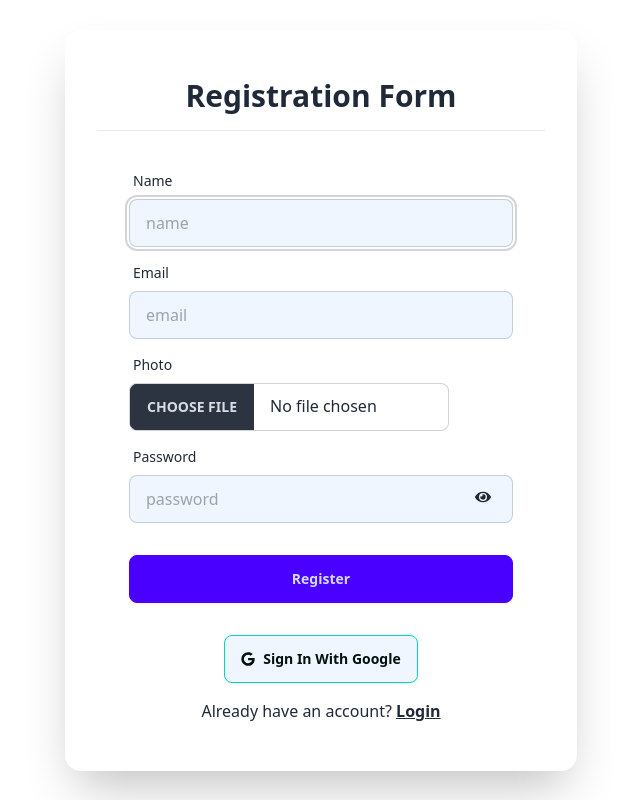
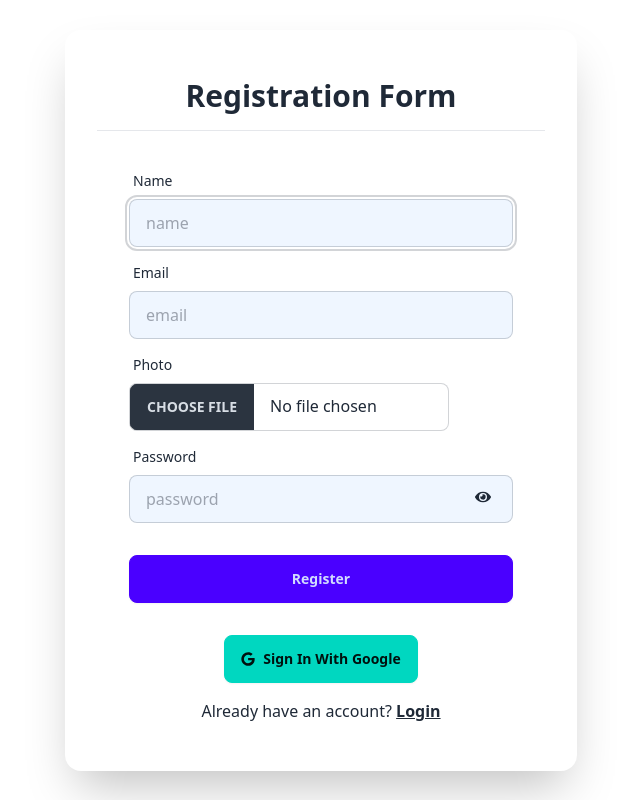
Before and after one commit to NafisUlAlam/Prime-Estates, a React (Vite) app: page /signup in a window 1280 px wide. Shown: the whole page, without its empty margins (319-959 px from the left). Built offline with nearby package versions, Linux system fonts and the light colour scheme; no server answers.

Commit message:
users successfully added to database using axiosPublic

```diff
--- /dev/null
+++ b/src/Components/SocialLogin.jsx
@@ -0,0 +1,53 @@
+import { FaGoogle } from "react-icons/fa";
+import { toast } from "react-toastify";
+import useAuth from "../hooks/useAuth";
+import { useNavigate } from "react-router-dom";
+import useAxiosPublic from "../hooks/useAxiosPublic";
+
+const SocialLogin = () => {
+  const axiosPublic = useAxiosPublic();
+  const { setLoading, googleSignIn } = useAuth();
+  const navigate = useNavigate();
+  const handleClick = () => {
+    setLoading(true);
+    googleSignIn()
+      .then((res) => {
+        //console.log(res.user);
+        const userInfo = {
+          name: res.user.displayName,
+          email: res.user.email,
+          photoURL: res.user.photoURL,
+        };
+        axiosPublic.post("/users", userInfo).then((res) => {
+          //console.log(res.data);
+          if (res.data.insertedId) {
+            toast.success("You have signed up successfully.", {
+              position: "top-center",
+            });
+          }
+        });
+        navigate(location?.state ? location.state : "/", { replace: true });
+        setLoading(false);
+      })
+      .catch((err) => {
+        setLoading(false);
+        toast.error(
+          err.message
+            .split("/")[1]
+            .slice(0, err.message.split("/")[1].length - 2),
+          {
+            position: "top-center",
+          }
+        );
+      });
+  };
+  return (
+    <div className="text-center">
+      <button className="btn  w-max py-4 btn-accent" onClick={handleClick}>
+        <FaGoogle></FaGoogle>Sign In With Google
+      </button>
+    </div>
+  );
+};
+
+export default SocialLogin;
--- a/src/Pages/Login/Login.jsx
+++ b/src/Pages/Login/Login.jsx
@@ -3,12 +3,12 @@ import { useEffect, useRef, useState } from "react";
 import { Link, useLocation, useNavigate } from "react-router-dom";
 import { toast } from "react-toastify";
 
-import { FaGoogle } from "react-icons/fa";
 import useAuth from "../../hooks/useAuth";
 import useDocumentTitle from "../../hooks/useDocumentTitle";
+import SocialLogin from "../../Components/SocialLogin";
 
 const Login = () => {
-  const { signIn, googleSignIn, setLoading } = useAuth();
+  const { signIn, setLoading } = useAuth();
   const [error, setError] = useState("");
   const [email, setEmail] = useState("");
   const navigate = useNavigate();
@@ -58,30 +58,6 @@ const Login = () => {
       });
   };
 
-  const handleClick = () => {
-    setLoading(true);
-    googleSignIn()
-      .then(() => {
-        toast.success("You have signed up successfully.", {
-          position: "top-center",
-        });
-        //console.log(res.user);
-        navigate(location?.state ? location.state : "/", { replace: true });
-        setLoading(false);
-      })
-      .catch((err) => {
-        setError(err.message);
-        setLoading(false);
-        toast.error(
-          err.message
-            .split("/")[1]
-            .slice(0, err.message.split("/")[1].length - 2),
-          {
-            position: "top-center",
-          }
-        );
-      });
-  };
   return (
     <div className="min-h-screen flex items-center justify-center">
       <div className="card  p-8 w-full max-w-lg shrink-0 shadow-2xl">
@@ -131,12 +107,7 @@ const Login = () => {
             <button className="btn btn-primary">Log In</button>
           </div>
         </form>
-
-        <div className="text-center">
-          <button className="btn  w-max py-4 btn-accent" onClick={handleClick}>
-            <FaGoogle></FaGoogle>Sign In With Google
-          </button>
-        </div>
+        <SocialLogin></SocialLogin>
         <p className="text-center py-4">
           Don&apos;t have an account?{" "}
           <Link
--- a/src/Pages/SignUp/SignUp.jsx
+++ b/src/Pages/SignUp/SignUp.jsx
@@ -1,15 +1,18 @@
 import { Link, useLocation, useNavigate } from "react-router-dom";
 import { toast } from "react-toastify";
 
-import { FaEye, FaGoogle } from "react-icons/fa";
+import { FaEye } from "react-icons/fa";
 import { FaEyeSlash } from "react-icons/fa6";
 import useDocumentTitle from "../../hooks/useDocumentTitle";
 import useAuth from "../../hooks/useAuth";
 import { useEffect, useRef, useState } from "react";
 import { imageUpload } from "../../utils/utils";
+import SocialLogin from "../../Components/SocialLogin";
+import useAxiosPublic from "../../hooks/useAxiosPublic";
 
 const SignUp = () => {
-  const { signUp, updateUserProfile, googleSignIn, setLoading } = useAuth();
+  const axiosPublic = useAxiosPublic();
+  const { signUp, updateUserProfile, setLoading } = useAuth();
   const [registering, setRegistering] = useState(false);
   const [error, setError] = useState("");
 
@@ -38,7 +41,7 @@ const SignUp = () => {
     const email = e.target.email.value;
     const password = e.target.password.value;
     const photo = e.target.photo.files[0];
-    console.log(email, password, name, photo);
+    //console.log(email, password, name, photo);
     if (password.length < 6) {
       setError("password must be atleast 6 characters long!");
       toast.error("password must be atleast 6 characters long!");
@@ -60,20 +63,30 @@ const SignUp = () => {
     }
 
     const photoURL = await imageUpload(photo);
-    console.log(photoURL);
+    //console.log(photoURL);
     signUp(email, password)
       .then(() => {
         setRegistering(false);
         setLoading(false);
         navigate(location?.state ? location.state : "/", { replace: true });
 
-        toast.success("You have signed up successfully.", {
-          position: "top-center",
-        });
         updateUserProfile({ displayName: name, photoURL: photoURL })
           .then(() => {
             //console.log("updated profile");
             setLoading(false);
+            const userInfo = {
+              name,
+              email,
+              photoURL,
+            };
+            axiosPublic.post("/users", userInfo).then((res) => {
+              //console.log(res.data);
+              if (res.data.insertedId) {
+                toast.success("You have signed up successfully.", {
+                  position: "top-center",
+                });
+              }
+            });
           })
           .catch((err) => {
             setLoading(false);
@@ -95,29 +108,6 @@ const SignUp = () => {
       });
   };
 
-  const handleClick = () => {
-    setLoading(true);
-    googleSignIn()
-      .then(() => {
-        toast.success("You have signed up successfully.", {
-          position: "top-center",
-        });
-        setLoading(false);
-        navigate(location?.state ? location.state : "/", { replace: true });
-      })
-      .catch((err) => {
-        setError(err.message);
-        setLoading(false);
-        toast.error(
-          err.message
-            .split("/")[1]
-            .slice(0, err.message.split("/")[1].length - 2),
-          {
-            position: "top-center",
-          }
-        );
-      });
-  };
   return (
     <div className="min-h-screen flex justify-center items-center">
       <div className="card  w-full max-w-lg shrink-0 shadow-2xl p-8">
@@ -191,14 +181,7 @@ const SignUp = () => {
             </button>
           </div>
         </form>
-        <div className="text-center">
-          <button
-            className="btn btn-accent  w-max py-4 bg-blue-50"
-            onClick={handleClick}
-          >
-            <FaGoogle></FaGoogle>Sign In With Google
-          </button>
-        </div>
+        <SocialLogin></SocialLogin>
         <p className="text-center py-4">
           Already have an account?{" "}
           <Link to="/login" className="font-bold underline">
--- /dev/null
+++ b/src/hooks/useAxiosPublic.jsx
@@ -0,0 +1,11 @@
+import axios from "axios";
+
+const axiosPublic = axios.create({
+  baseURL: import.meta.env.VITE_SERVER_ADDRESS,
+});
+
+const useAxiosPublic = () => {
+  return axiosPublic;
+};
+
+export default useAxiosPublic;
--- /dev/null
+++ b/src/hooks/useAxiosSecure.jsx
@@ -0,0 +1,11 @@
+import axios from "axios";
+
+const axiosSecure = axios.create({
+  baseURL: import.meta.env.VITE_SERVER_ADDRESS,
+});
+
+const useAxiosSecure = () => {
+  return axiosSecure;
+};
+
+export default useAxiosSecure;
```
